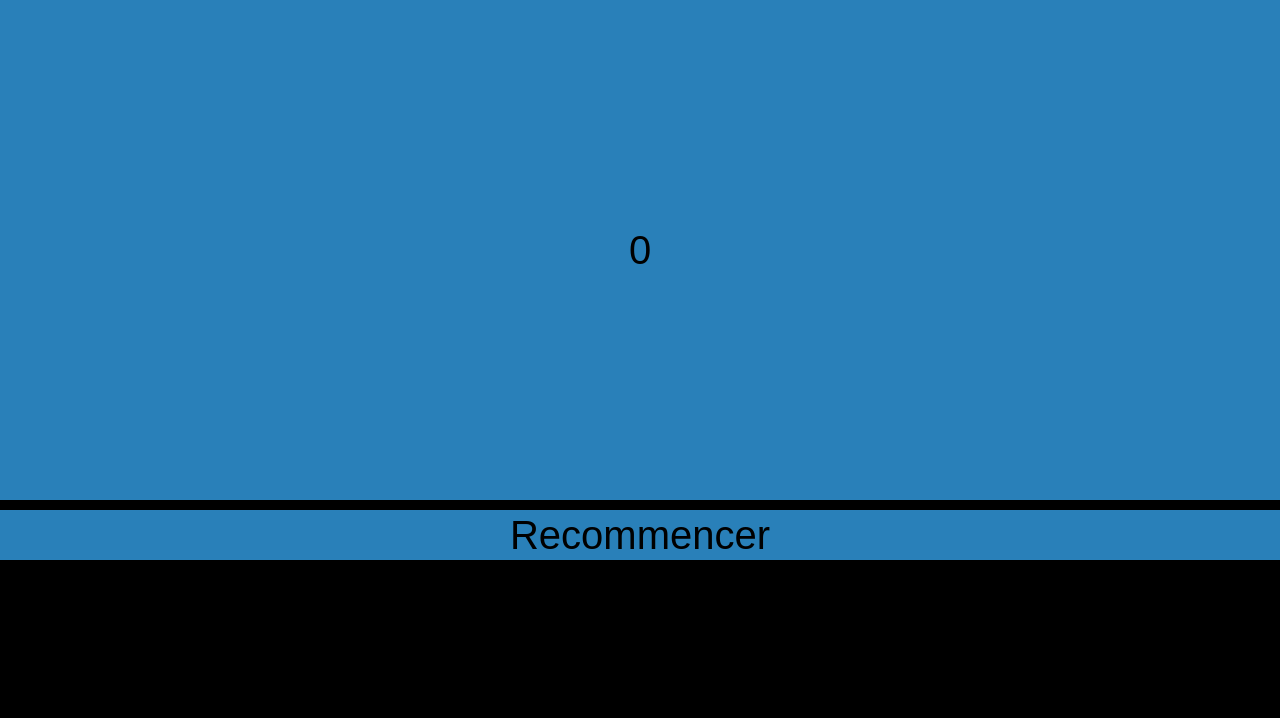
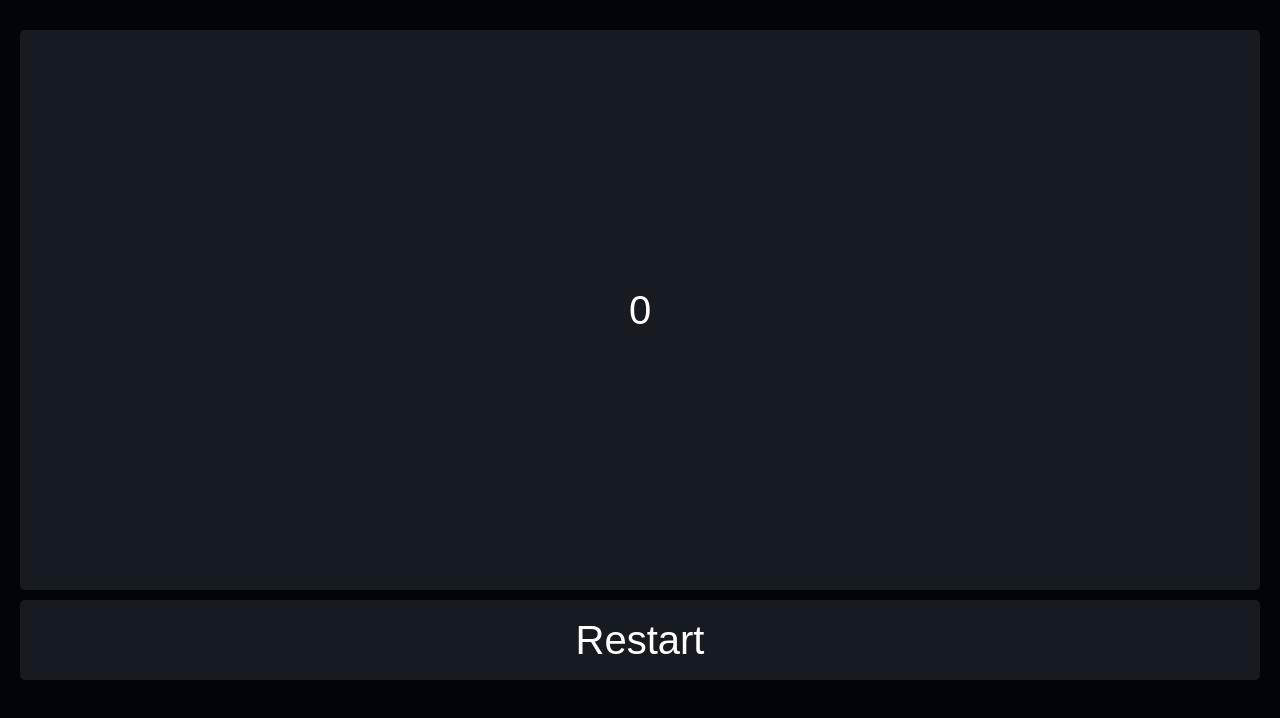
Before and after one commit to ia-godev/ia-godev.github.io, a plain HTML site: page pages/mouse.html in a window 1280 px wide. Drawn offline with Linux system fonts and the light colour scheme.

Commit message:
New style

```diff
--- a/css/keyboard.css
+++ b/css/keyboard.css
@@ -1,15 +1,3 @@
-* {
-  margin: 0;
-  padding: 0;
-}
-
-body {
-  font-family: -apple-system, BlinkMacSystemFont, "Segoe UI", Helvetica, Arial,
-    sans-serif, "Apple Color Emoji", "Segoe UI Emoji";
-  background-color: #000;
-  color: #fff;
-}
-
 #clavier {
   width: 54%;
   height: 430px;
--- a/css/mouse.css
+++ b/css/mouse.css
@@ -1,35 +1,22 @@
-* {
-  margin: 0;
-  padding: 0;
-}
-
-body {
-  font-family: -apple-system, BlinkMacSystemFont, "Segoe UI", Helvetica, Arial,
-    sans-serif, "Apple Color Emoji", "Segoe UI Emoji";
-  background-color: #000;
-  color: #fff;
-}
-
 #souris {
   width: 45%;
   height: auto;
 }
 
+button {
+  border: 0;
+  border-radius: 5px;
+  margin-top: 10px;
+  width: 100%;
+  font-size: 40px;
+  background-color: #161b22;
+  color: #fff;
+}
+
 .clickBtn {
-  margin-bottom: 5px;
-  background-color: #2980b9;
-  border: 0;
-  width: 100%;
-  height: 500px;
-  font-size: 40px;
-  color: black;
+  height: 70vh;
 }
 
 .restartBtn {
-  margin-top: 5px;
-  background-color: #2980b9;
-  border: 0;
-  width: 100%;
-  height: 50px;
-  font-size: 40px;
+  height: 10vh;
 }
--- a/css/style.css
+++ b/css/style.css
@@ -7,6 +7,12 @@ body {
   font-family: -apple-system, BlinkMacSystemFont, "Segoe UI", Helvetica, Arial,
     sans-serif, "Apple Color Emoji", "Segoe UI Emoji";
   background-color: #010409;
+  color: #fff;
+  user-select: none;
+  padding: 20px;
+}
+
+#body {
   display: flex;
   justify-content: space-around;
   padding: 30px;
@@ -27,3 +33,8 @@ body {
   color: #ffffffb3;
   text-decoration: underline;
 }
+
+.underpages img {
+  height: 30px;
+  padding-left: 10px;
+}
--- a/js/keyboard.js
+++ b/js/keyboard.js
@@ -8,7 +8,7 @@ function myInput() {
   setTimeout(fin, 5000);
   if (myOutput == phrase) {
     myInput.disabled = true;
-        myInput.innerHTML = "Tu fais " + tps + "tps";
+    myInput.innerHTML = "You do " + tps + "tps";
   }
 }
 
--- a/js/mouse.js
+++ b/js/mouse.js
@@ -4,7 +4,7 @@ var timerC = 0;
 function clickNm() {
   timerC = timerC + 1;
   var clickBtn = document.getElementById("clickBtn");
-	console.log(clickBtn)
+  console.log(clickBtn);
   clickBtn.innerHTML = ++clickNumber;
 }
 
@@ -23,6 +23,6 @@ function ifTimer() {
 
 function fin() {
   var clickBtn = document.getElementById("clickBtn");
-	clickBtn.innerHTML = "Tu fais " + clickNumber/10 + " cps";
+  clickBtn.innerHTML = "You do " + clickNumber / 10 + " cps";
   clickBtn.disabled = true;
 }
--- a/pages/mouse.html
+++ b/pages/mouse.html
@@ -7,13 +7,15 @@
 	<meta name="viewport" content="width=device-width, initial-scale=1.0">
 	<script src="/js/mouse.js"></script>
 	<link rel="stylesheet" href="/css/mouse.css">
+	<link rel="stylesheet" href="/css/style.css">
+	<link rel="shortcut icon" href="/images/target.png" type="image/x-icon">
 	<title>Games - Mouse</title>
 </head>
 
 <body>
 	<h1 id="h1"></h1>
 	<button id="clickBtn" class="clickBtn" onclick="clickNm(); ifTimer()">0</button>
-	<button id="restart" class="restartBtn" onclick="restartNm()">Recommencer</button>
+	<button id="restart" class="restartBtn" onclick="restartNm()">Restart</button>
 </body>
 
 </html>
```
Also changed, not shown: index.html (+4 -3 lines), pages/keyboard.html (+2 -0 lines), images/joystick.png (added), images/keyboard.png (added), images/target.png (added). Lines whose indentation alone changed are shown as unchanged.
